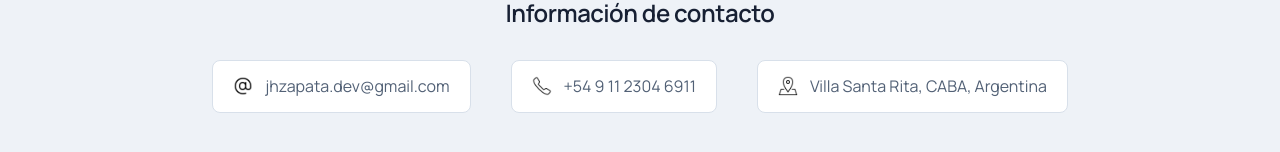
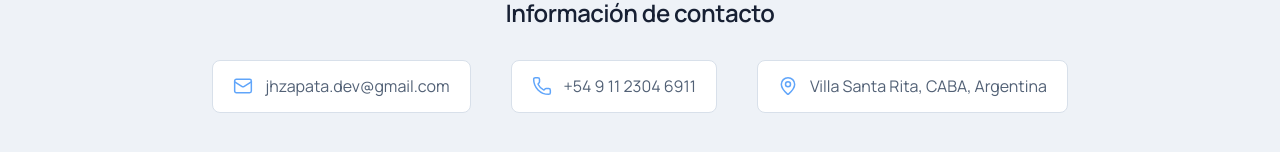
Before and after one commit to jDevZapata/jesus-muller, a Next.js app: page / in a window 1280 px wide. Shown: the part 3626-3778 px from the top of the page. Built offline with nearby package versions, Linux system fonts and the light colour scheme.

Commit message:
photo and footer change

```diff
--- a/package.json
+++ b/package.json
@@ -9,6 +9,7 @@
     "lint": "eslint"
   },
   "dependencies": {
+    "lucide-react": "^1.41.0",
     "next": "^16.2.4",
     "react": "19.2.3",
     "react-dom": "19.2.3"
--- a/src/app/components/footer/Footer.module.css
+++ b/src/app/components/footer/Footer.module.css
@@ -47,13 +47,13 @@
   transform: translateY(-2px);
 }
 
-.contactContainer .info img {
-  filter: brightness(0.8);
+.contactContainer .info svg {
+  color: var(--primary-light);
   transition: var(--transition);
 }
 
-.contactContainer .info:hover img {
-  filter: brightness(1.2);
+.contactContainer .info:hover svg {
+  color: var(--accent);
 }
 
 .footerBottom {
--- a/src/app/components/footer/Footer.tsx
+++ b/src/app/components/footer/Footer.tsx
@@ -2,10 +2,8 @@ import styles from './Footer.module.css';
 import { footerContent } from '@/constants/texts';
 import Linkedin from '@/assets/footer/linkedin.png';
 import Github from '@/assets/icons/techs/github.png';
-import Email from '@/assets/footer/email.png';
-import Phone from '@/assets/footer/phone.png';
-import Address from '@/assets/footer/address.png';
 import Image from 'next/image';
+import { Mail, MapPin, Phone } from 'lucide-react';
 
 const Footer = () => {
     const currentYear = new Date().getFullYear();
@@ -16,15 +14,15 @@ const Footer = () => {
                 <h4>{footerContent.title}</h4>
                 <div className={styles.contactContainer}>
                     <a className={styles.info} href={`mailto:${footerContent.email}`}>
-                        <Image src={Email} alt="email" width={20} height={20} />
+                        <Mail size={20} strokeWidth={1.8} aria-hidden="true" />
                         {footerContent.email}
                     </a>
                     <a className={styles.info} href={`tel:${footerContent.phone.replaceAll(' ', '')}`}>
-                        <Image src={Phone} alt="phone" width={20} height={20} />
+                        <Phone size={20} strokeWidth={1.8} aria-hidden="true" />
                         {footerContent.phone}
                     </a>
                     <span className={styles.info}>
-                        <Image src={Address} alt="address" width={20} height={20} />
+                        <MapPin size={20} strokeWidth={1.8} aria-hidden="true" />
                         {footerContent.address}
                     </span>
                 </div>
```
Also changed, not shown: src/assets/profile.png, 1 other file (tests, documents, lock files or other folders).
